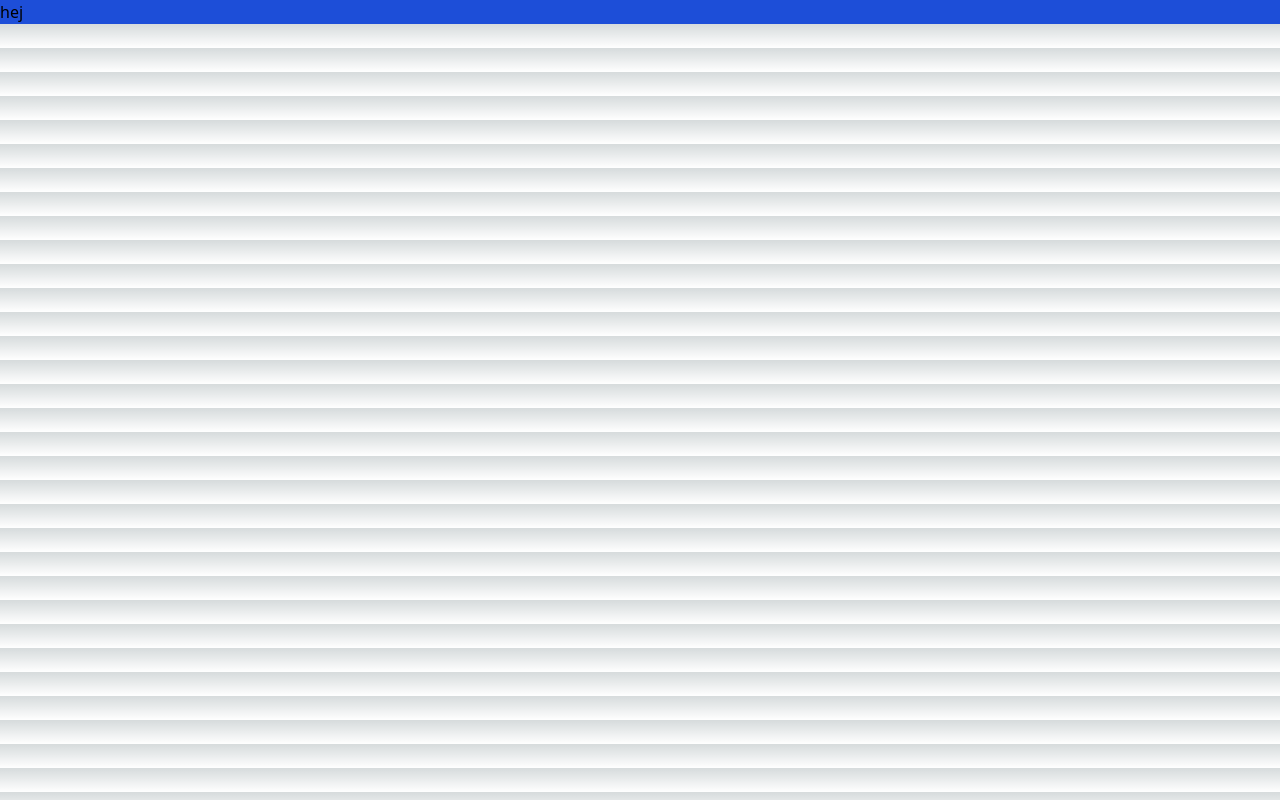
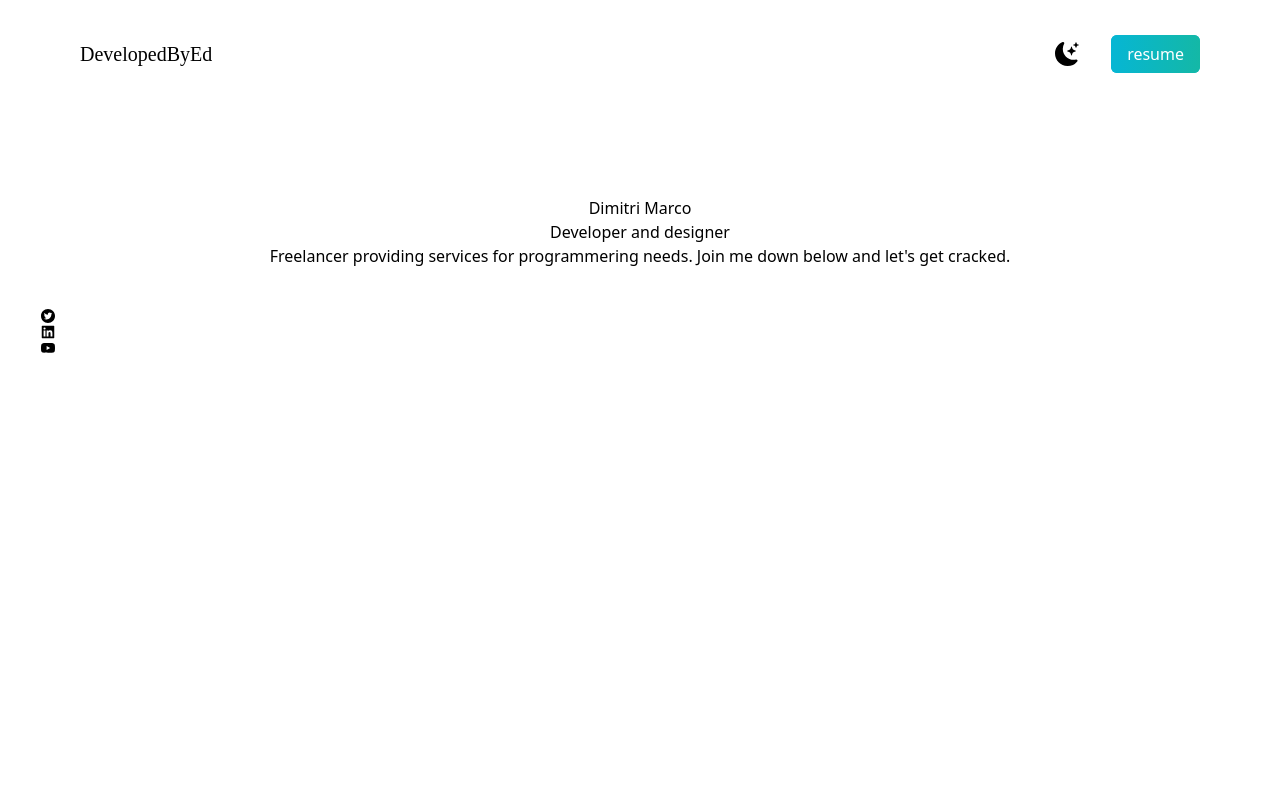
Before and after one commit to outman1998/reactPortfolio, a Next.js app in the folder reactportfolio/: page / in a window 1280 px wide. Built offline with nearby package versions, Linux system fonts and the light colour scheme.

Commit message:
navigation html + tailwind classes

```diff
--- a/reactportfolio/pages/index.js
+++ b/reactportfolio/pages/index.js
@@ -1,5 +1,12 @@
 import Image from 'next/image'
 import { Inter } from 'next/font/google'
+import {BsFillMoonStarsFill} from 'react-icons/bs';
+import {
+  AiFillTwitterCircle,
+  AiFillLinkedin,
+  AiFillYoutube
+} from 'react-icons/ai';
+
 
 const inter = Inter({ subsets: ['latin'] })
 
@@ -8,9 +15,33 @@ export default function Home() {
 
     <>
 
-      <main>
-        <section className=' bg-blue-700'>
-          <p>hej</p>
+      <main className=' bg-white text-black px-10'>
+        <section className='min-h-screen'>
+
+          <nav className='p-10 mb-12 flex justify-between'>
+            <h1 className=' text-xl font-burtons'>DevelopedByEd</h1>
+            <ul className=' flex items-center'>
+              <li>
+                <BsFillMoonStarsFill className='cursor-pointer text-2xl'/>
+              </li>
+              <li>
+                <a className=' bg-gradient-to-r from-cyan-500 to-teal-500 bg-cyan-500 text-white px-4 py-2 rounded-md ml-8' href='#'>resume</a>
+              </li>
+            </ul>
+          </nav>
+
+          <div className=' text-center p-10'>
+            <h2>Dimitri Marco</h2>
+            <h3>Developer and designer</h3>
+            <p>Freelancer providing services for programmering needs. Join me down below and let's get cracked.</p>
+          </div>
+
+          <div>
+            <AiFillTwitterCircle />
+            <AiFillLinkedin />
+            <AiFillYoutube />
+          </div>
+
         </section>
       </main>
 
--- a/reactportfolio/tailwind.config.js
+++ b/reactportfolio/tailwind.config.js
@@ -12,6 +12,9 @@ module.exports = {
         'gradient-conic':
           'conic-gradient(from 180deg at 50% 50%, var(--tw-gradient-stops))',
       },
+      fontFamily:{
+        burtons: "burtons",
+      },
     },
   },
   plugins: [],
```
